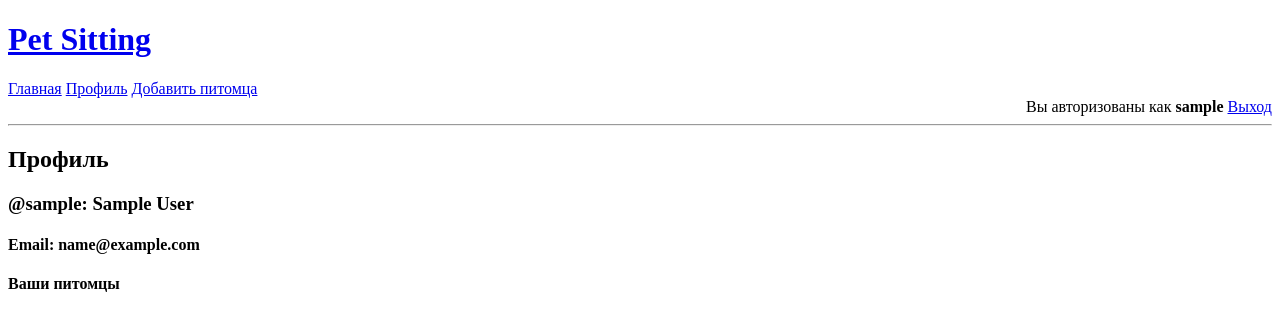
After one commit to PolinaZi/pet_sitting_django, a Django app: page /profile/ in a window 1280 px wide. The commit adds this page. Shown: the top 331 px of the page. Run offline with Django 4.2, Linux system fonts and the light colour scheme; the visitor is signed in with stand-in values (Sample User, id 1); data that the repository does not hold is empty.

Commit message:
+ profile & pets list

```diff
--- a/web/templates/web/base.html
+++ b/web/templates/web/base.html
@@ -13,6 +13,7 @@
             </div>
         {% else %}
             <a href="{% url 'main' %}">Главная</a>
+            <a href="{% url 'profile' %}">Профиль</a>
             <a href="{% url 'pets_add' %}">Добавить питомца</a>
             <div style="text-align: right">
                 {% if not user.is_anonymous %}
--- /dev/null
+++ b/web/templates/web/profile.html
@@ -0,0 +1,16 @@
+{% extends 'web/base.html' %}
+{% block content %}
+    <h2>Профиль</h2>
+    <h3> @{{ user.username }}: {{ user.first_name }} {{ user.last_name }}</h3>
+    <h4>Email: {{ user.email }}</h4>
+    <h4>Ваши питомцы</h4>
+    <ul>
+        {% for pet in items %}
+            <li>
+                {{ pet.name }}
+                <em>{{ pet.description }}</em>
+                <small><a href="{% url 'pets_edit' pet.id %}">редактировать</a></small>
+            </li>
+        {% endfor %}
+    </ul>
+{% endblock %}
--- a/web/urls.py
+++ b/web/urls.py
@@ -1,6 +1,6 @@
 from django.urls import path
 
-from web.views import main_view, registration_view, auth_view, logout_view, pet_edit_view
+from web.views import main_view, registration_view, auth_view, logout_view, pet_edit_view, profile_view
 
 urlpatterns = [
     path("", main_view, name="main"),
@@ -8,5 +8,6 @@ urlpatterns = [
     path("auth/", auth_view, name="auth"),
     path("logout/", logout_view, name="logout"),
     path("pets/add/", pet_edit_view, name="pets_add"),
-    path("pets/<int:id>/", pet_edit_view, name="pets_edit")
+    path("pets/<int:id>/", pet_edit_view, name="pets_edit"),
+    path("profile/", profile_view, name="profile")
 ]
--- a/web/views.py
+++ b/web/views.py
@@ -57,3 +57,9 @@ def pet_edit_view(request, id=None):
             form.save()
             return redirect("pets_add")
     return render(request, "web/pet_form.html", {"form": form})
+
+
+def profile_view(request):
+    user = request.user
+    items = Pet.objects.filter(user=user)
+    return render(request, f"web/profile.html", {"items": items, "user": user})
```
